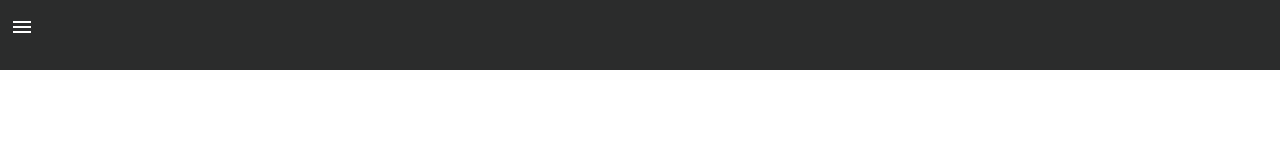
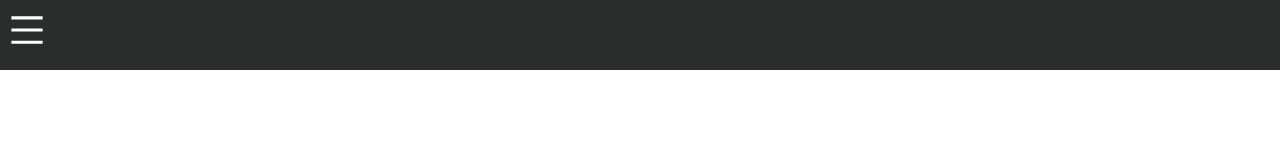
Before and after one commit to vihuro/thr, a Next.js app: page /menu in a window 1280 px wide. Shown: the top 160 px of the page. Built offline with nearby package versions, Linux system fonts and the light colour scheme.

Commit message:
Nava classe para icon

```diff
--- a/components/UI/navBar/navBar.js
+++ b/components/UI/navBar/navBar.js
@@ -1,7 +1,8 @@
 import React, {useState} from "react";
 import styles from './navBar.module.css'
 import MenuIcon from '@mui/icons-material/Menu';
-import AccountCircleIcon from '@mui/icons-material/AccountCircle';
+import {AiOutlineMenu} from 'react-icons/ai';
+
 
 const navBar = (props) => {
 
@@ -19,15 +20,21 @@ const navBar = (props) => {
     return(
         <div className={styles.container_menu}>
             <div className={styles.navBarTop}>
-            <MenuIcon onClick={openMenu} className={styles.icon_meu_navBarTop}/>
+                <div className={styles.containerIconMenu}>
+                    <AiOutlineMenu className={styles.iconMenu} onClick={openMenu}/>
+                </div>
+
                 <nav className={nav === false ?  styles.navBar_none : styles.navBar_menu}>
                     <div className={styles.info}>
                         <div className={styles.containerIconMenu}>
+                            <AiOutlineMenu className={styles.iconMenu} onClick={openMenu}/>
+                        </div>
+                        {/* <div className={styles.containerIconMenu}>
                             <MenuIcon onClick={openMenu} className={styles.iconMenu} />
                         </div>
                         <div className={styles.containerIconUser}>
-                            <button><AccountCircleIcon className={styles.uSerIcon}/></button>
-                        </div>
+                            <AiOutlineMenu/>
+                        </div> */}
                         <a>Usuário logado:   Vitor Hugo</a>
                     </div>
                     <ul className={styles.navBar_menu_Ul}>
--- a/components/UI/navBar/navBar.module.css
+++ b/components/UI/navBar/navBar.module.css
@@ -43,7 +43,7 @@
     text-align: right;
 }
 .containerIconMenu{
-    text-align: right;
+    text-align: left;
 }
 .containerIconUser{
     text-align: center;
@@ -53,13 +53,14 @@
     background-color: transparent;
     border: none;
     padding: 15px;
-    font-size: 40px;
 }
 
 .iconMenu {
     color: white;
-    font-size: 80px;
-    text-align: right;
+    font-size: 40px;
+    text-align: center;
+    margin-top: 10px;
+    margin-left: 7px;
 }
 
 .icon{
--- a/package.json
+++ b/package.json
@@ -16,6 +16,7 @@
     "axios": "^1.2.1",
     "next": "^13.0.7",
     "react": "^18.2.0",
-    "react-dom": "^18.2.0"
+    "react-dom": "^18.2.0",
+    "react-icons": "^4.7.1"
   }
 }
```
Also changed, not shown: 1 other file (tests, documents, lock files or other folders).
